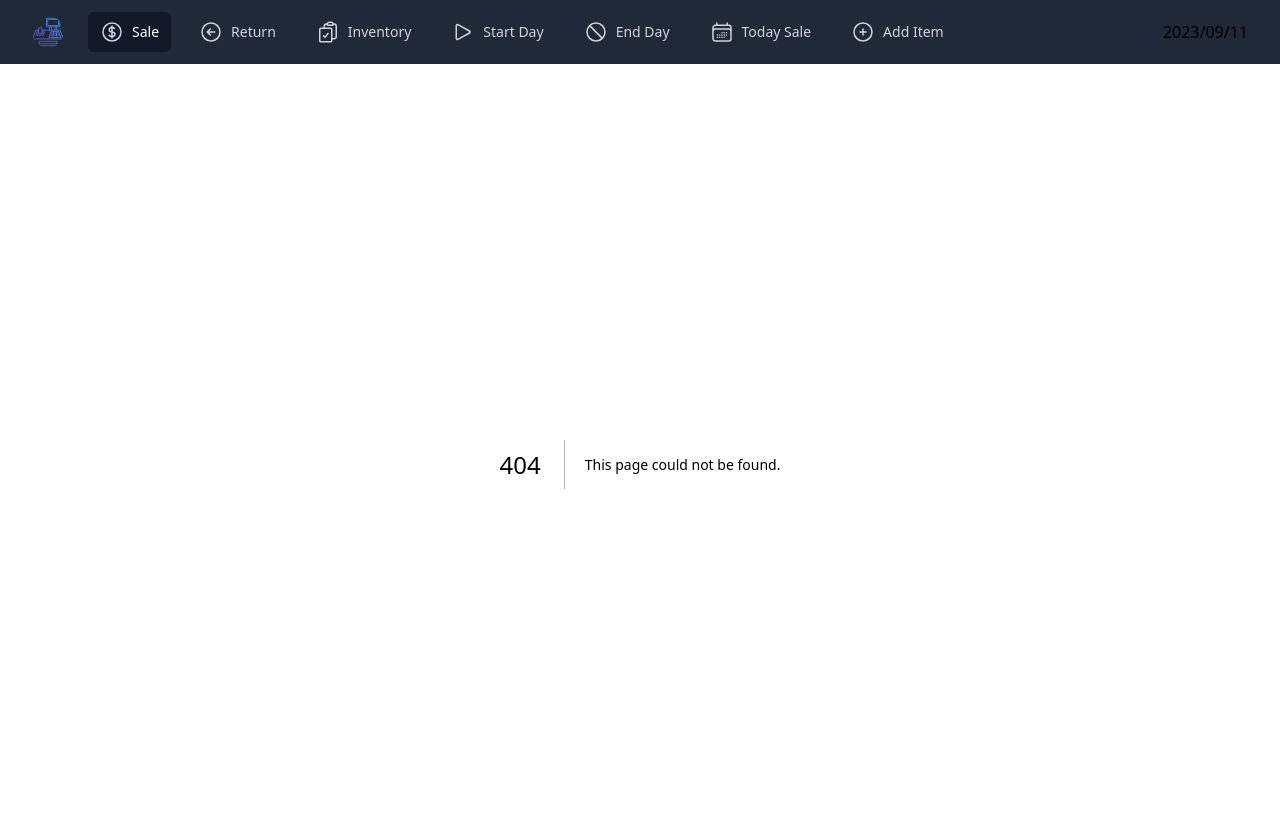
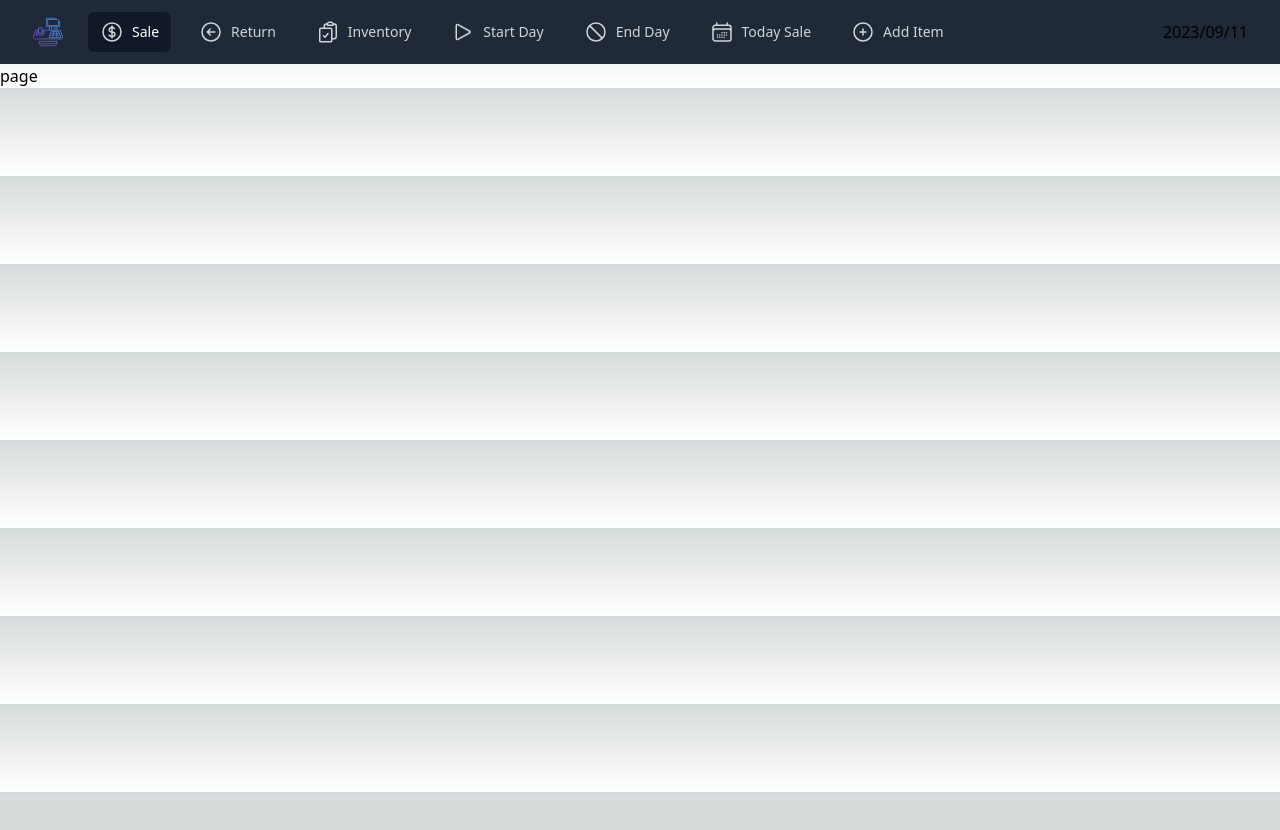
Before and after one commit to anas599/Supplement-register, a Next.js app: page /addItem in a window 1280 px wide. Before the commit this address had no page. Shown: the top 830 px of the page. After the commit the page ends 800 px from the top, so only its background shows below. Built offline with nearby package versions, Linux system fonts and the light colour scheme.

Commit message:
add add item page

```diff
--- /dev/null
+++ b/app/addItem/page.tsx
@@ -0,0 +1,7 @@
+import React from 'react';
+
+const page = () => {
+  return <div>page</div>;
+};
+
+export default page;
```
